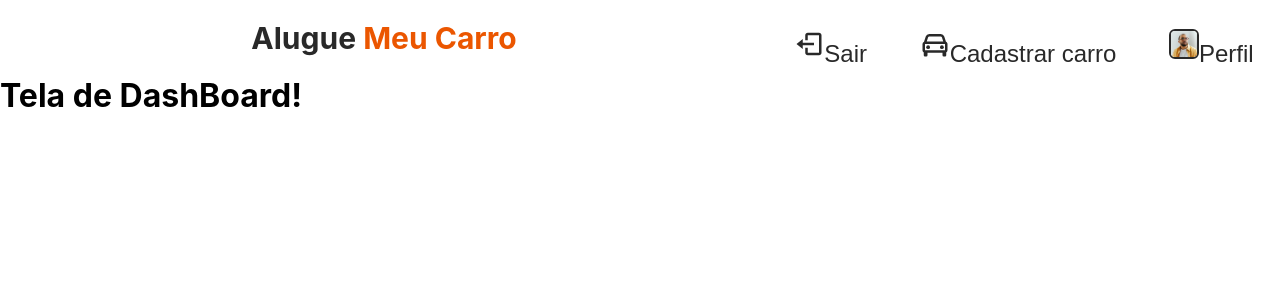
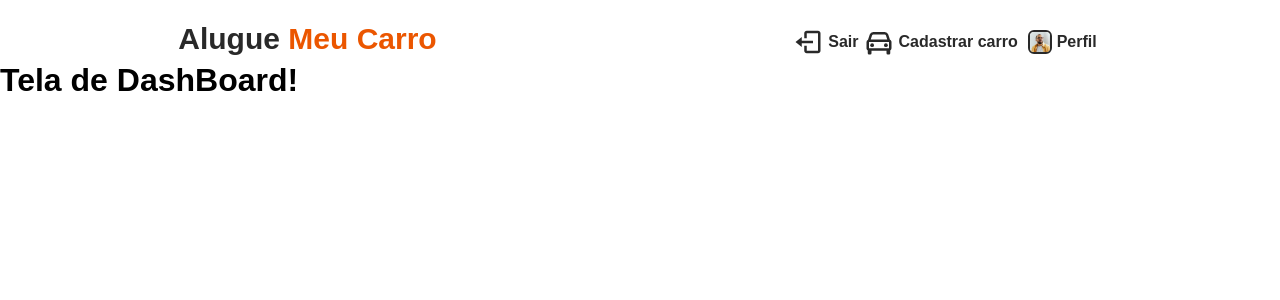
Before and after one commit to time7-m3/projeto-final-frontend, a React (Create React App) app: page /register in a window 1280 px wide. Shown: the top 300 px of the page. Built offline with nearby package versions, Linux system fonts and the light colour scheme.

Commit message:
fix: renomeando pastas

```diff
--- a/src/components/Dashboard/DesktopLogged/DesktopLoggedStyled.js
+++ /dev/null
@@ -1,50 +0,0 @@
-import styled from "styled-components";
-
-export const            DesktopLoggedStyled=styled.div`
-  display: flex;
-  align-items: center;
-  justify-content: space-around;
-  width: 80vw;
-
-  /* position:fixed;
-  bottom:10px ; */
-
-    button{
-      background-color: transparent;
-      border: none;
-      font-size: 24px;
-      color: #fff;
-     }
-    img{
-      height: 30px;
-      border:solid 2px #fff;
-      border-radius: 6px;
-    }
-/* midia query mobile */
-    @media ( max-width:425px ) {
-      position:fixed;
-      bottom:10px ;
-      background-color: #1A9988;
-      height: 48px;
-      border-radius: 18px;
-        p{display: none;}
-    }
-
-    /* media query desktop */
-
-    @media ( min-width:426px ) {
-     width:40vw;
-     text-align: right;
-     p,button{
-       color: #292929;
-       display:flex;
-       align-items: center;
-       padding-top: 20px;
-
-     }
-     img{
-      border:solid 2px #292929;
-     }
-    }
-
-`
--- a/src/components/Dashboard/Header/styles.js
+++ b/src/components/Dashboard/Header/styles.js
@@ -2,4 +2,8 @@ import styled from "styled-components";
 
 export const HeaderStyled = styled.div`
 display: flex;
+margin-top: 22px ;
+flex-direction: row;
+justify-content: space-around;
+
 `;
--- a/src/components/Dashboard/Logo/LogoStyled.js
+++ b/src/components/Dashboard/Logo/LogoStyled.js
@@ -4,20 +4,21 @@ export const LogoStyled = styled.div`
   display: flex;
   flex-direction: column;
   /* justify-content: space-between; */
-  padding: 20px;
-  max-width: 1440px;
+  /* margin-top: 20px; */
+
+  /* margin: auto; */
+  h1{
+    font-size: 30px;
+    color:var(--color4);
+    font-weight:bold ;
+  }
+  span{
+    color: var(--color1);
+  }
   @media (min-width: 769px) {
-      /* background-color: #ac5880; */
+      /* background-color: #ac5880;
       margin: auto;
       display: flex;
-      flex-direction: row;
-
+      flex-direction: row; */
     }
-    h1{
-      font-size: 30px;
-      color:#EB5600;
-    }
-  span{
-    color: #292929;
-  }
   `
--- a/src/components/Dashboard/MenuBar/index.jsx
+++ b/src/components/Dashboard/MenuBar/index.jsx
@@ -1,20 +1,19 @@
-import { useState } from "react"
-import { BiCar, BiExit, BiLogIn, BiLogOut } from "react-icons/bi"
-import DesktopLogged from "../DesktopLogged"
-import { DesktopLoggedStyled } from "../DesktopLogged/DesktopLoggedStyled"
-import DesktopUnLogged from "../DesktopUnLogged"
-import User from "../../../assets/user.jpeg"
+
+
+
 import { MenuDiv } from "./styles"
 import { useUser } from "../../../context/HeaderContext"
+import MenuLoged from "../MenuLogged"
+import MenuUnLoged from "../MenuUnLogged"
 
 const MenuBar=()=>{
 
-    const { user, setUser, } = useUser();
+    const { user,} = useUser();
 
     return(
         <MenuDiv>
-            {user?<DesktopLogged/>
-            :<DesktopUnLogged/>}
+            {user?<MenuLoged/>
+            :<MenuUnLoged/>}
         </MenuDiv>
     )
 }
--- a/src/components/Dashboard/MenuBar/styles.js
+++ b/src/components/Dashboard/MenuBar/styles.js
@@ -1,5 +1,8 @@
 import styled from "styled-components";
 
 export const MenuDiv=styled.div`
+display: flex;
+align-items: center;
+/* width: 315px; */
 
 `
--- a/src/components/Dashboard/DesktopLogged/index.jsx
+++ b/src/components/Dashboard/MenuLogged/index.jsx
@@ -1,16 +1,17 @@
 import { BiCar, BiLogOut } from "react-icons/bi";
-import { DesktopLoggedStyled } from "./DesktopLoggedStyled";
+import { MenuStyled} from "./styles";
 import User from "../../../assets/user.jpeg"
 import { useUser } from "../../../context/HeaderContext";
 
 
-const DesktopLogged = () => {
+const MenuLoged = () => {
 
   const {logOut,registerCar,editProfile}=useUser()
 
 
   return(
-  <DesktopLoggedStyled>
+  <MenuStyled>
+    <div className="divContainer">
     <button onClick={()=>logOut()}>
       <BiLogOut size={30} />
     <p>Sair</p>
@@ -23,7 +24,8 @@ const DesktopLogged = () => {
         <img src={User} alt="imagem de perfil do usuário" />
         <p>Perfil</p>
         </button>
-  </DesktopLoggedStyled>
+    </div>
+  </MenuStyled>
   )
 }
-export default DesktopLogged;
+export default MenuLoged;
--- /dev/null
+++ b/src/components/Dashboard/MenuLogged/styles.js
@@ -0,0 +1,93 @@
+import styled from "styled-components";
+
+export const            MenuStyled=styled.div`
+  display: flex;
+  align-items: center;
+  justify-content: space-around;
+  width: 314px;
+  height: 40px;
+
+  /* position:fixed;
+  bottom:10px ; */
+  .divContainer{
+  display: flex;
+  align-items: center;
+  justify-content: center;
+  width: max-content;
+  height: 40px;
+  }
+
+    button{
+     display: flex;
+     align-items: center;
+      background-color: transparent;
+      border: none;
+      font-size: 24px;
+      color: var(--color0);
+      justify-content: center;
+      /* :hover{
+        background-color: var(--color4);
+        border-radius:6px
+      } */
+
+     }
+    img{
+      height:24px;
+      border:solid 2px var(--color0);
+      border-radius: 6px;
+      margin-left: 5px;
+
+    }
+    p{font-size:16px;
+      margin-left:5px;
+      margin-right: 5px;
+      font-weight: bold;
+    }
+/* midia query mobile */
+    @media ( max-width:425px ) {
+      position:fixed;
+      bottom:10px ;
+      left:0;
+      width: 100vw;
+
+      .divContainer{
+        border-radius: 18px;
+        height: 48px;
+        background-color: var(--color5);
+        display:flex;
+        width:90%;
+        justify-content: space-around;
+        /* :hover{
+          background-color:var(--color1);
+        } */
+      }
+
+        p{display: none;}
+    }
+
+    /* media query desktop */
+
+    @media ( min-width:426px ) {
+     width:max-content;
+     text-align: right;
+     p,button{
+       color: var(--color1);
+       display:flex;
+       align-items: center;
+
+     }
+     img{
+      border:solid 2px var(--color1);
+     }
+
+    }
+    @media (min-width:426px) and (max-width: 769px) {
+
+      p{display:none};
+      button{
+        padding: 0px 5px ;
+      }
+
+    }
+
+`
--- a/src/components/Dashboard/DesktopUnLogged/index.jsx
+++ b/src/components/Dashboard/MenuUnLogged/index.jsx
@@ -1,19 +1,22 @@
 import { BiLogIn } from "react-icons/bi"
 import { useUser } from "../../../context/HeaderContext"
+import { MenuStyled } from "../MenuLogged/styles"
 
-const DesktopUnLogged=()=>{
+
+const MenuUnLoged=()=>{
 
   const {login}=useUser()
 
   return(
-    <div className="divButtons">
+    <MenuStyled>
+      <div className="divContainer">
       <button onClick={()=>login()}>
           <BiLogIn size={30} />
              Entrar
         </button>
       </div>
+      </MenuStyled>
   )
-
 }
 
-export default DesktopUnLogged
+export default MenuUnLoged
--- a/src/styles/Global.jsx
+++ b/src/styles/Global.jsx
@@ -1,11 +1,14 @@
 import { createGlobalStyle } from "styled-components";
 
 export const GlobalStyled = createGlobalStyle`
+@import url('https://fonts.googleapis.com/css2?family=Inter:wght@100;200;400;500;600;700;800;900&family=Poppins:wght@400;500;700&display=swap');
+
  * {
     margin:0;
     padding: 0;
     outline:0;
     box-sizing: border-box;
+    font-family: 'Poppins', sans-serif;
   }
 
   button{
@@ -16,6 +19,7 @@ export const GlobalStyled = createGlobalStyle`
     list-style: none;
   }
   :root{
+    --color0:#ffffff;
     --color1:#292929;
     --color2:#878787;
     --color3:#727272;
```
